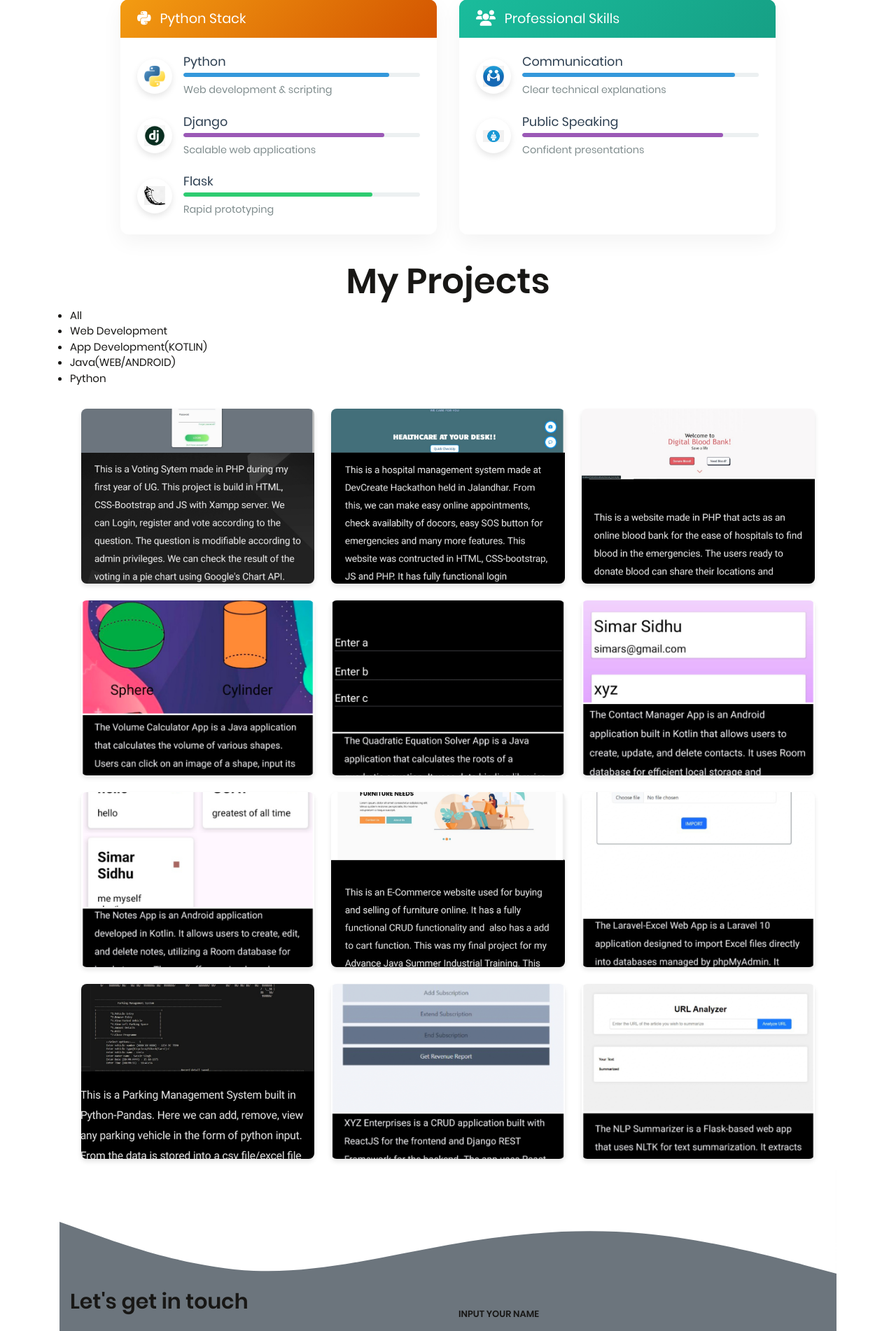
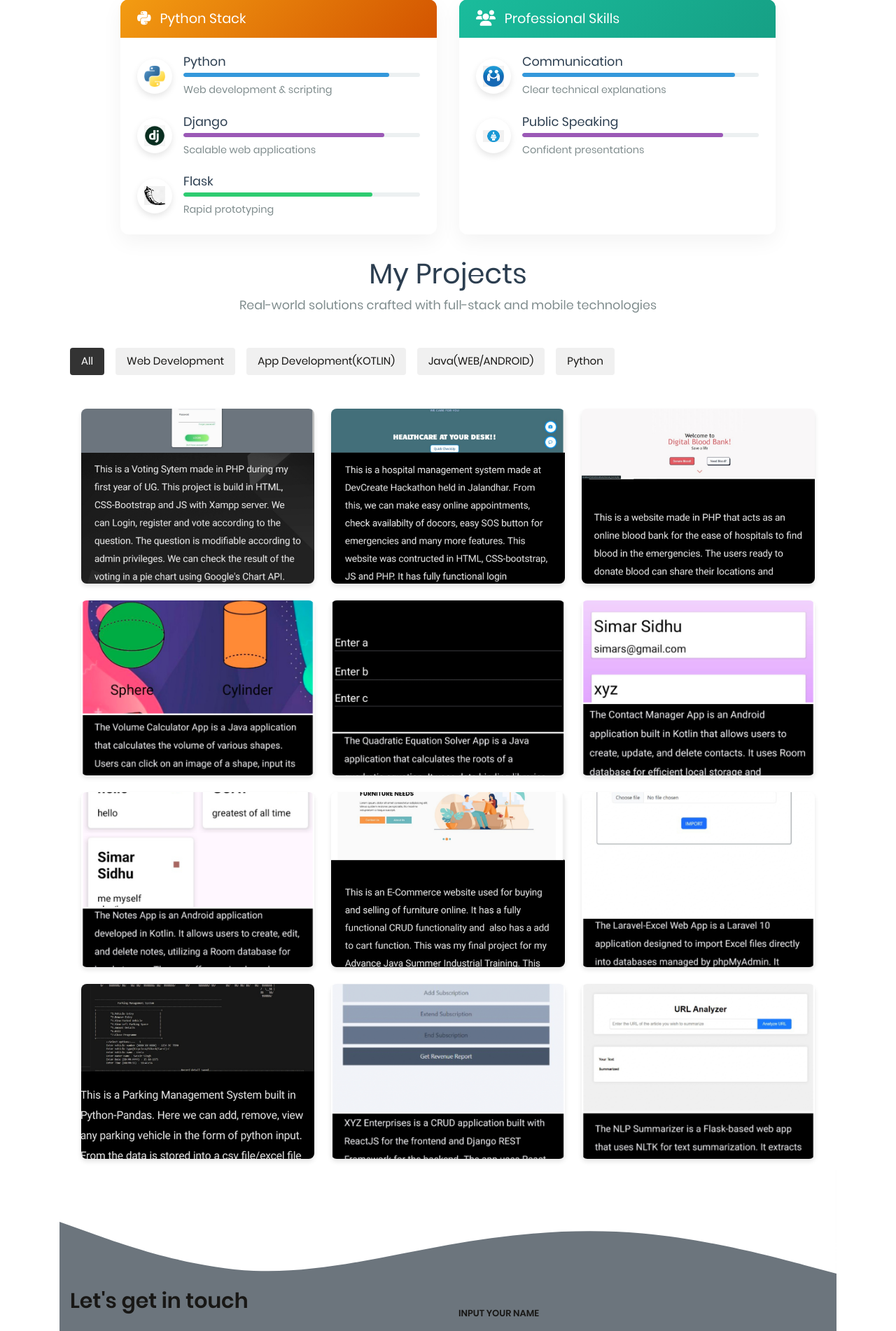
Before and after one commit to simsid124/My_Portfolio, a Django app: page / in a window 1280 px wide. Shown: the part 1975-3877 px from the top of the page at 70% size. Run offline with Django 5.2, Linux system fonts and the light colour scheme; some libraries are stand-ins or nearby versions.

Commit message:
new changes

```diff
--- a/static/css/portfolio.css
+++ b/static/css/portfolio.css
@@ -48,3 +48,28 @@
     padding: 0;
     border: 0;
 }
+
+.warpfilter__filter {
+    list-style: none;
+    padding: 0;
+    display: flex;
+    gap: 1rem;
+    margin-bottom: 2rem;
+}
+
+.warpfilter__filter li {
+    padding: 0.5rem 1rem;
+    background: #f0f0f0;
+    border-radius: 4px;
+    cursor: pointer;
+    transition: all 0.3s ease;
+}
+
+.warpfilter__filter li:hover {
+    background: #ddd;
+}
+
+.warpfilter__filter li.active {
+    background: #333;
+    color: white;
+}
--- a/templates/portfolio.html
+++ b/templates/portfolio.html
@@ -1,8 +1,10 @@
 {% load static %}
 
-<div class="abouthero">
-    <h3>My Projects</h3>
-</div>
+<div class="portfoliosection">
+    <div class="skills-header">
+        <h2>My Projects</h2>
+        <p>Real-world solutions crafted with full-stack and mobile technologies</p>
+    </div>
 <div class="warpfilter text-left">
     <ul id="filterwrap" class="warpfilter__filter justify-content-left text-center text-lg-left">
         <li data-group="all" class="active">All</li>
@@ -125,7 +127,6 @@
 </div>
 
 <script>
-    // Wait for the document to load
     document.addEventListener('DOMContentLoaded', function() {
         // Initialize glightbox
         const lightbox = GLightbox({
@@ -135,21 +136,29 @@
         const filterButtons = document.querySelectorAll('#filterwrap li');
         const portfolioItems = document.querySelectorAll('.porfoliowarp__item');
 
+        console.log(`Found ${filterButtons.length} filter buttons`);
+        console.log(`Found ${portfolioItems.length} portfolio items`);
+
         filterButtons.forEach(button => {
             button.addEventListener('click', () => {
                 const group = button.getAttribute('data-group');
+                console.log(`Filtering by group: ${group}`);
 
-                // Remove the 'active' class from all buttons and add it to the clicked button
+                // Update active button
                 filterButtons.forEach(btn => btn.classList.remove('active'));
                 button.classList.add('active');
 
-                // Show all items if 'all' is selected, otherwise filter items
+                // Filter items
                 portfolioItems.forEach(item => {
                     const itemGroups = JSON.parse(item.getAttribute('data-groups'));
+                    console.log(`Item groups: ${itemGroups}`);
+
                     if (group === 'all' || itemGroups.includes(group)) {
                         item.classList.remove('hidden');
+                        console.log(`Showing item with groups: ${itemGroups}`);
                     } else {
                         item.classList.add('hidden');
+                        console.log(`Hiding item with groups: ${itemGroups}`);
                     }
                 });
             });
```
Also changed, not shown: templates/skills.html (+42 -31 lines), 1 other file.
